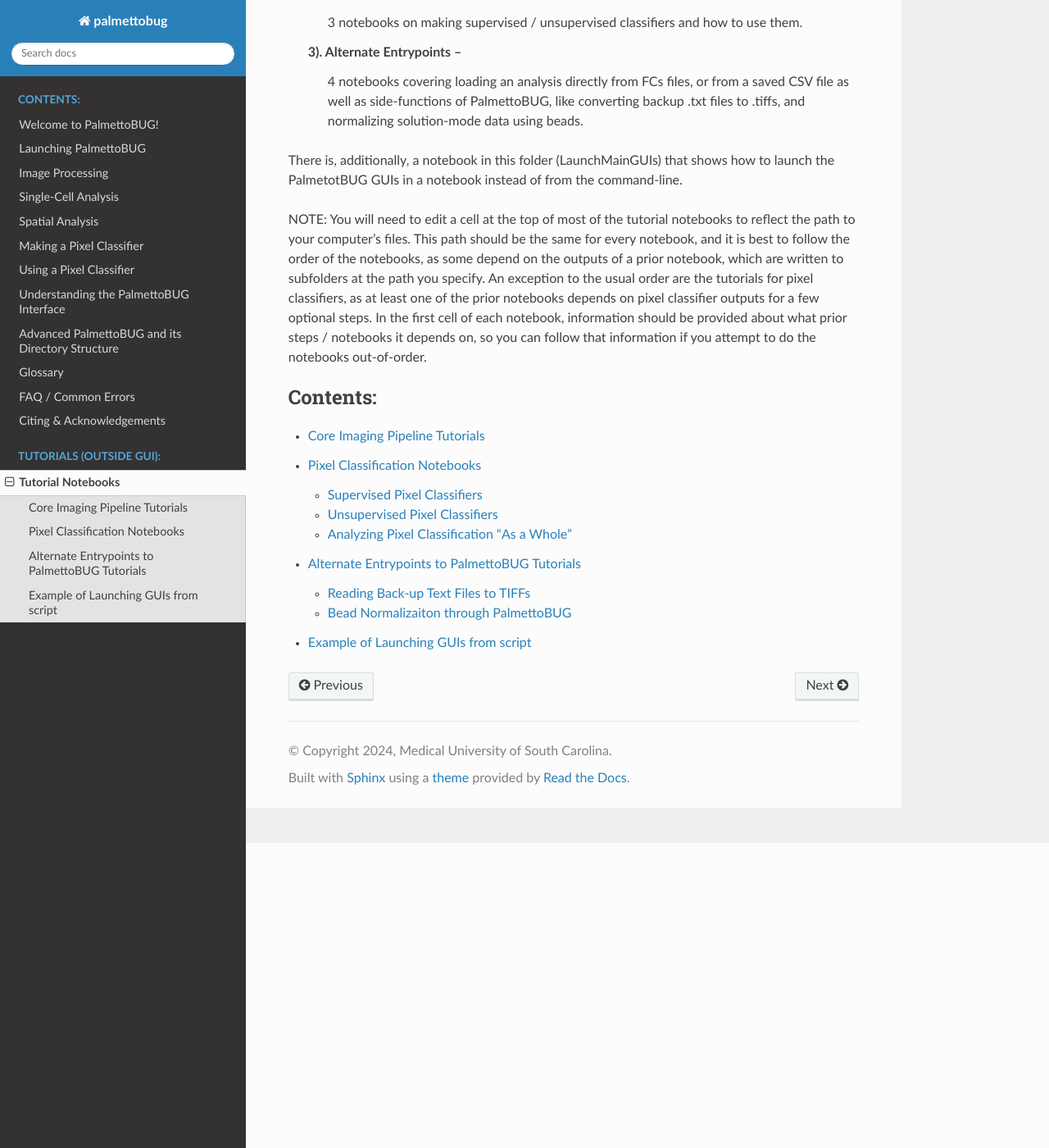
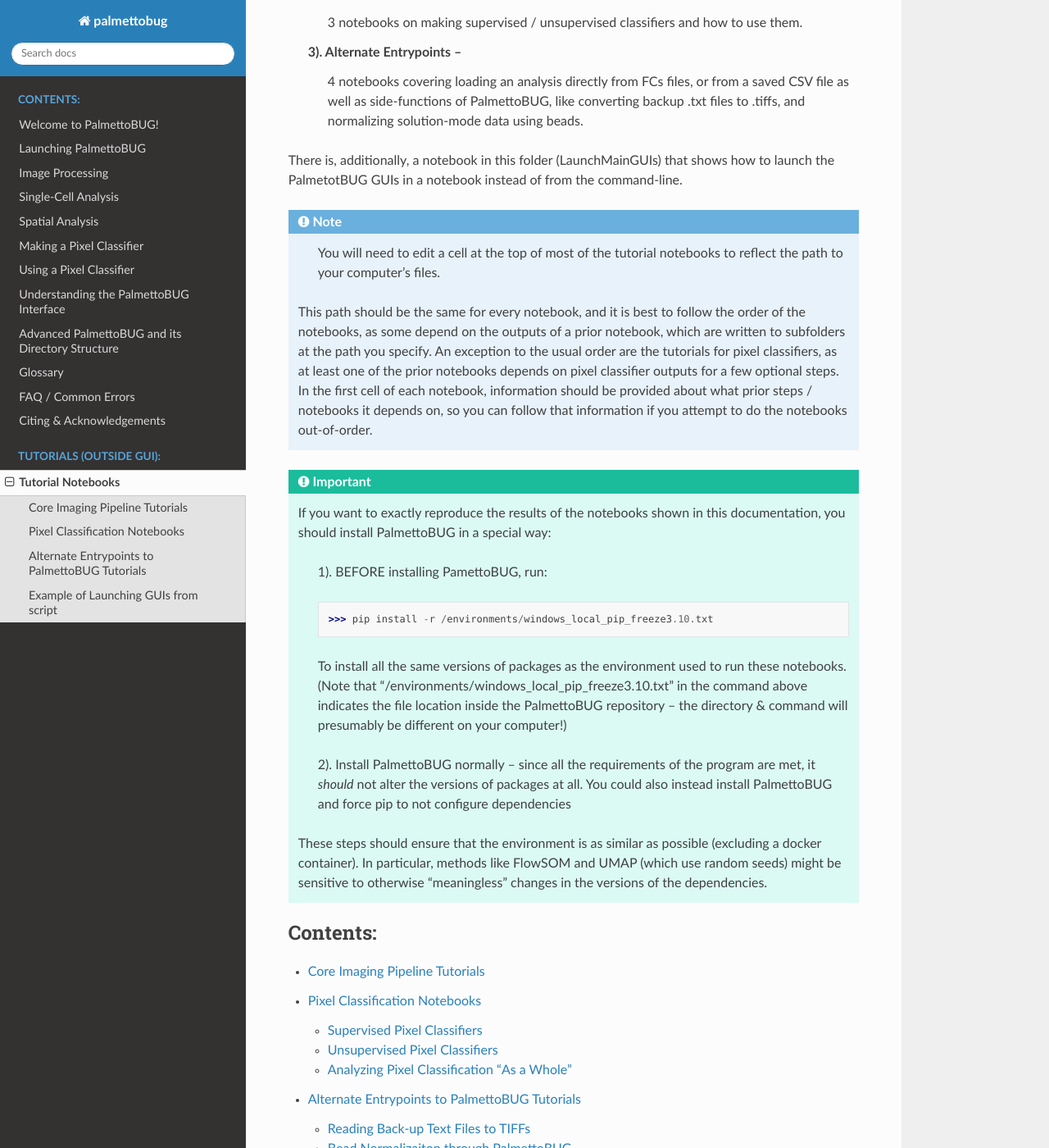
Before and after one commit to BenCaiello/PalmettoBUG, a Sphinx documentation site: the page built from docs/source/notebooks/index.rst, in a window 1280 px wide and 1400 px high, scrolled down 372 px. Shown: the whole window at 82% size. Built offline with Sphinx 7.4.7 and the Read the Docs theme 3.1.0, drawn with Linux system fonts in a browser that asks for light colours; pages that are not in the unit, such as notebooks, are missing from menus.

Commit message:
minor updates, replicability of notebooks

```diff
--- a/docs/source/notebooks/index.rst
+++ b/docs/source/notebooks/index.rst
@@ -19,12 +19,30 @@
 There is, additionally, a notebook in this folder (LaunchMainGUIs) that shows how to launch the PalmetotBUG GUIs in a notebook instead of
 from the command-line.
 
-NOTE: You will need to edit a cell at the top of most of the tutorial notebooks to reflect the path to your computer's files.
-This path should be the same for every notebook, and it is best to follow the order of the notebooks, as some depend on the outputs
-of a prior notebook, which are written to subfolders at the path you specify. An exception to the usual order are the tutorials for
-pixel classifiers, as at least one of the prior notebooks depends on pixel classifier outputs for a few optional steps.
-In the first cell of each notebook, information should be provided about what prior steps / notebooks it depends on, so you can
-follow that information if you attempt to do the notebooks out-of-order.
+.. note::
+	 You will need to edit a cell at the top of most of the tutorial notebooks to reflect the path to your computer's files.
+	This path should be the same for every notebook, and it is best to follow the order of the notebooks, as some depend on the outputs
+	of a prior notebook, which are written to subfolders at the path you specify. An exception to the usual order are the tutorials for
+	pixel classifiers, as at least one of the prior notebooks depends on pixel classifier outputs for a few optional steps.
+	In the first cell of each notebook, information should be provided about what prior steps / notebooks it depends on, so you can
+	follow that information if you attempt to do the notebooks out-of-order.
+
+.. important::
+	If you want to exactly reproduce the results of the notebooks shown in this documentation, you should install PalmettoBUG in a special way:
+
+		1). BEFORE installing PamettoBUG, run:
+
+				>>> pip install -r /environments/windows_local_pip_freeze3.10.txt
+
+		To install all the same versions of packages as the environment used to run these notebooks.
+		(Note that "/environments/windows_local_pip_freeze3.10.txt" in the command above indicates the file location inside the PalmettoBUG repository --
+		the directory & command will presumably be different on your computer!)
+
+		2). Install PalmettoBUG normally -- since all the requirements of the program are met, it *should* not alter
+		the versions of packages at all. You could also instead install PalmettoBUG and force pip to not configure dependencies
+
+	These steps should ensure that the environment is as similar as possible (excluding a docker container). In particular, methods like FlowSOM and UMAP
+	(which use random seeds) might be sensitive to otherwise "meaningless" changes in the versions of the dependencies.
 
 
 .. toctree::
```
Also changed, not shown: 2 other files.
